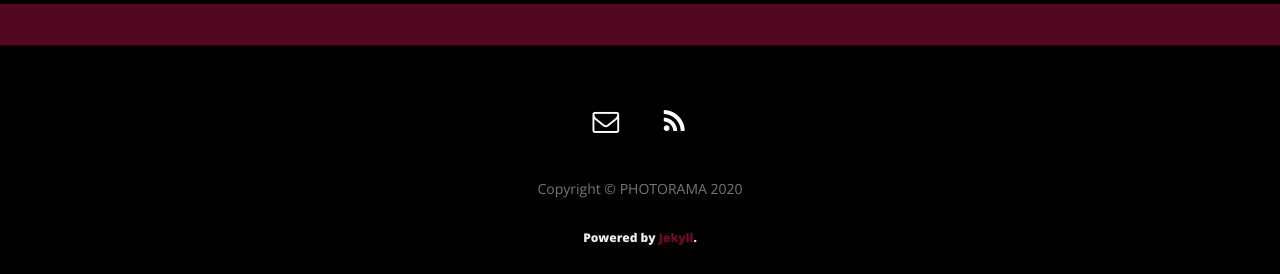
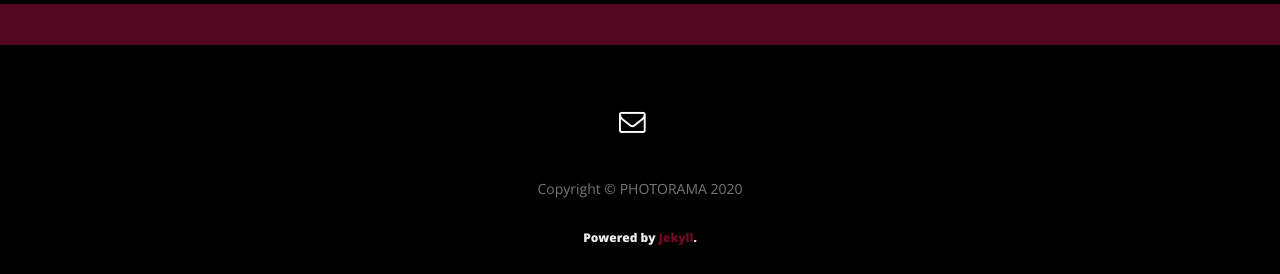
Before and after one commit to NDawid/NDawid.github.io, a Jekyll site: the page built from about/index.html, in a window 1280 px wide. Shown: the part 1023-1297 px from the top of the page. Built offline with Jekyll 4.4.1, drawn with Linux system fonts in a browser that asks for light colours; nearby versions of some CDN libraries.

```diff
--- a/_includes/footer.html
+++ b/_includes/footer.html
@@ -75,12 +75,12 @@
           </a> </li>
 
          <li>
-                        <a href="{{ "/feed.xml" | prepend: site.baseurl }}" data-toggle="tooltip" title="Feed">
+                      <!--  <a href="{{ "/feed.xml" | prepend: site.baseurl }}" data-toggle="tooltip" title="Feed">
                             <span class="fa-stack fa-lg">
                                 <i class="fa fa-circle fa-stack-2x"></i>
                                 <i class="fa fa-rss fa-stack-1x fa-inverse"></i>
                             </span>
-                        </a>
+                        </a> -->
                     </li>
                 </ul>
                 <p class="copyright text-muted">Copyright &copy; {{ site.title }} {{ site.time | date: '%Y' }}</p>
```
